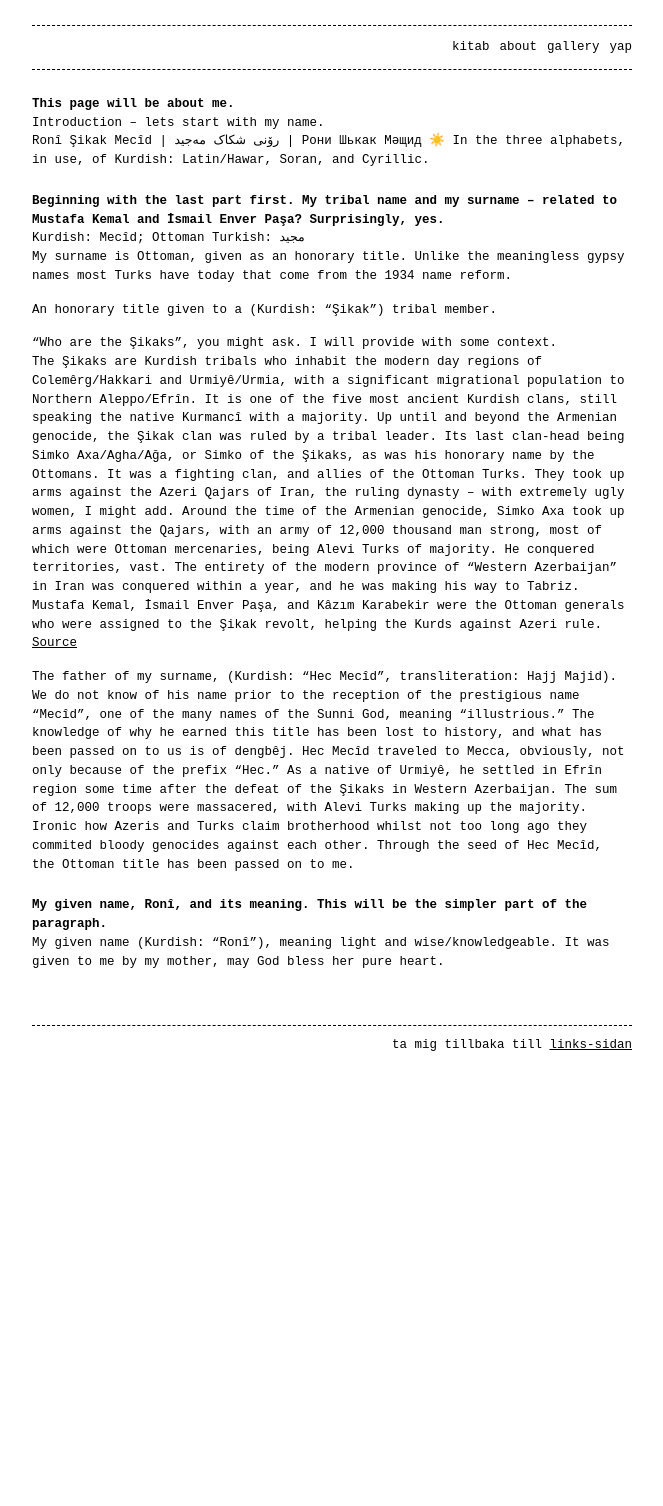
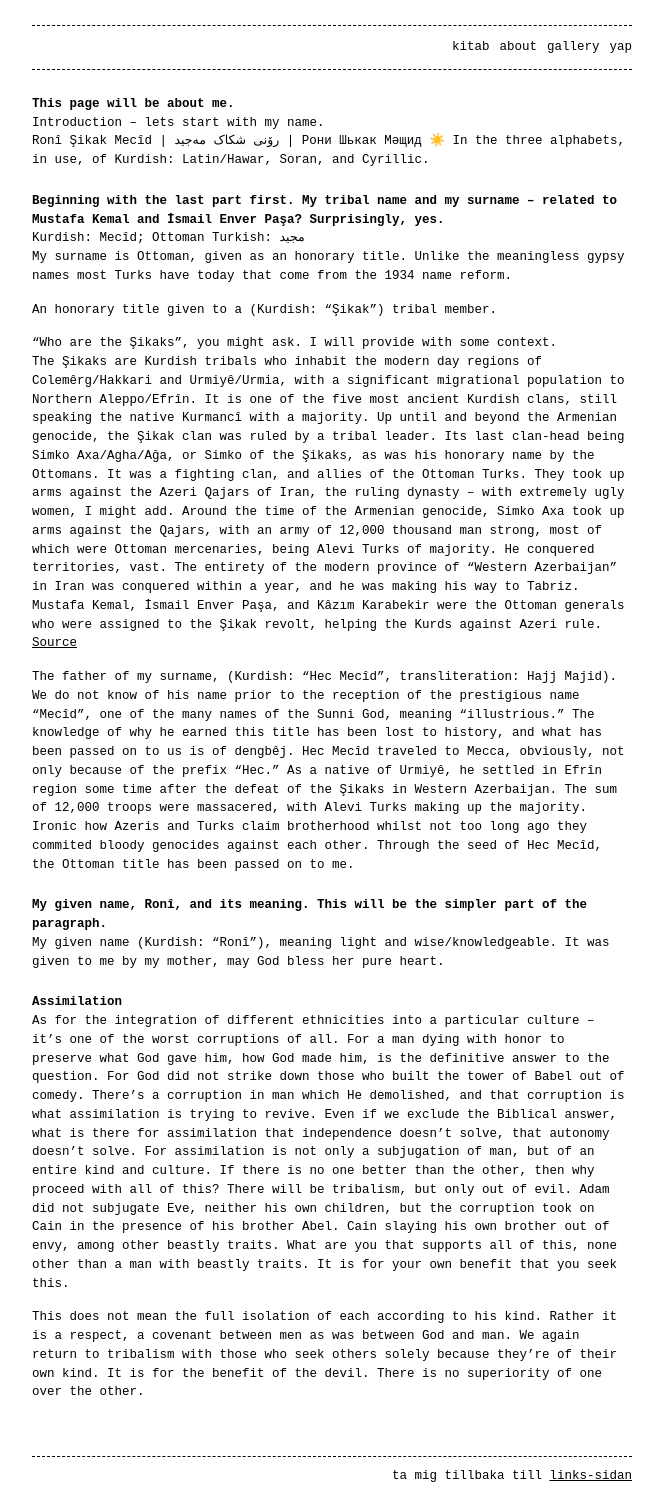
Before and after one commit to ronim-efrin/kitab, a Jekyll site: the page built from index.md, in a window 1280 px wide. Shown: the whole page, without its empty margins (308-971 px from the left). Built offline with Jekyll 4.4.1, drawn with Linux system fonts in a browser that asks for light colours; before the commit the page ends 1075 px from its top, so only the background shows below that.

Commit message:
Update index.md

```diff
--- a/index.md
+++ b/index.md
@@ -20,3 +20,8 @@ The father of my surname, (Kurdish: "Hec Mecîd", transliteration: Hajj Majid).
 
 ## My given name, Ronî, and its meaning. This will be the simpler part of the paragraph.
 My given name (Kurdish: "Ronî"), meaning light and wise/knowledgeable. It was given to me by my mother, may God bless her pure heart.
+
+## Assimilation
+As for the integration of different ethnicities into a particular culture – it's one of the worst corruptions of all. For a man dying with honor to preserve what God gave him, how God made him, is the definitive answer to the question. For God did not strike down those who built the tower of Babel out of comedy. There's a corruption in man which He demolished, and that corruption is what assimilation is trying to revive. Even if we exclude the Biblical answer, what is there for assimilation that independence doesn't solve, that autonomy doesn't solve. For assimilation is not only a subjugation of man, but of an entire kind and culture. If there is no one better than the other, then why proceed with all of this? There will be tribalism, but only out of evil. Adam did not subjugate Eve, neither his own children, but the corruption took on Cain in the presence of his brother Abel. Cain slaying his own brother out of envy, among other beastly traits. What are you that supports all of this, none other than a man with beastly traits. It is for your own benefit that you seek this.
+
+This does not mean the full isolation of each according to his kind. Rather it is a respect, a covenant between men as was between God and man. We again return to tribalism with those who seek others solely because they're of their own kind. It is for the benefit of the devil. There is no superiority of one over the other.
```
